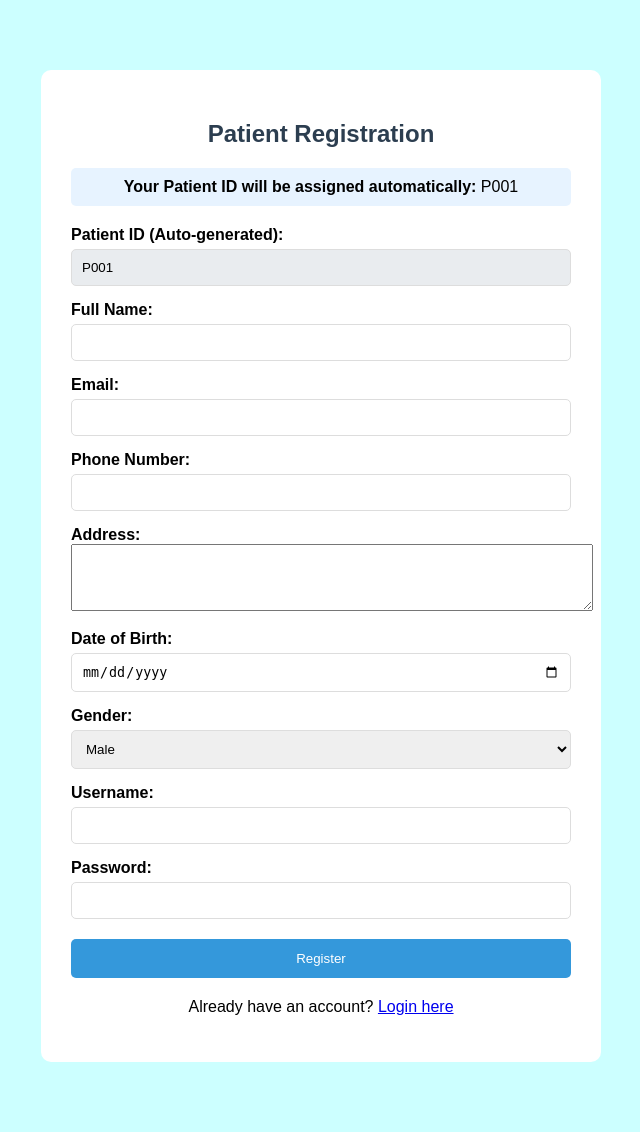
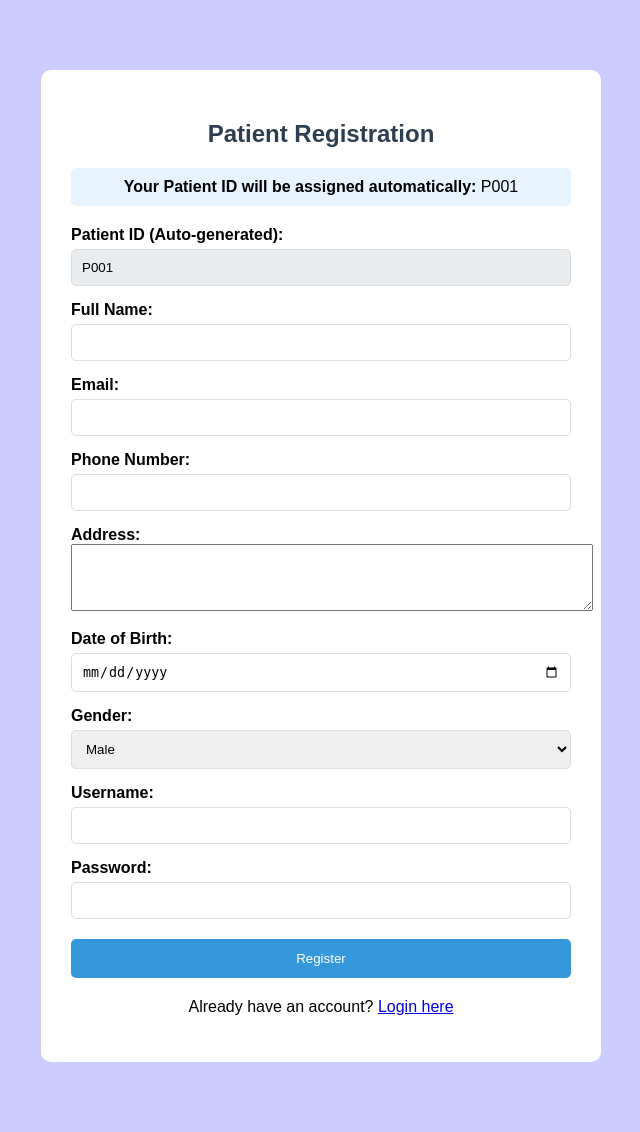
Before and after one commit to syiraazhari/db_group3_2026, a PHP site: page /pRegister.php in a window 1280 px wide. Shown: the whole page, without its empty margins (319-959 px from the left). Run offline with PHP 8.4, Linux system fonts and the light colour scheme; data that the repository does not hold is empty.

Commit message:
Use consistent background color #CCCCFF
Normalize page background across the app by changing colors to #CCCCFF. Updated login.php (replaced aquamarine) and pRegister.php (replaced #CCFFFF) for a consistent UI look.

```diff
--- a/Clinic-final project/login.php
+++ b/Clinic-final project/login.php
@@ -63,7 +63,7 @@ if ($_POST) {
     <style>
         body {
             font-family: Arial;
-            background-color:aquamarine;
+            background-color:#CCCCFF;
             margin: 0;
             padding: 20px;
             min-height: 100vh;
--- a/Clinic-final project/pRegister.php
+++ b/Clinic-final project/pRegister.php
@@ -49,7 +49,7 @@ if ($_POST) {
 <head>
     <title>Patient Registration</title>
     <style>
-        body { font-family: Arial; background: #CCFFFF; margin: 0; padding: 20px; }
+        body { font-family: Arial; background: #CCCCFF; margin: 0; padding: 20px; }
         .register-box { max-width: 500px; margin: 50px auto; background: white; padding: 30px; border-radius: 10px; }
         h2 { text-align: center; color: #2c3e50; }
         label { display: block; margin-top: 15px; font-weight: bold; }
```
